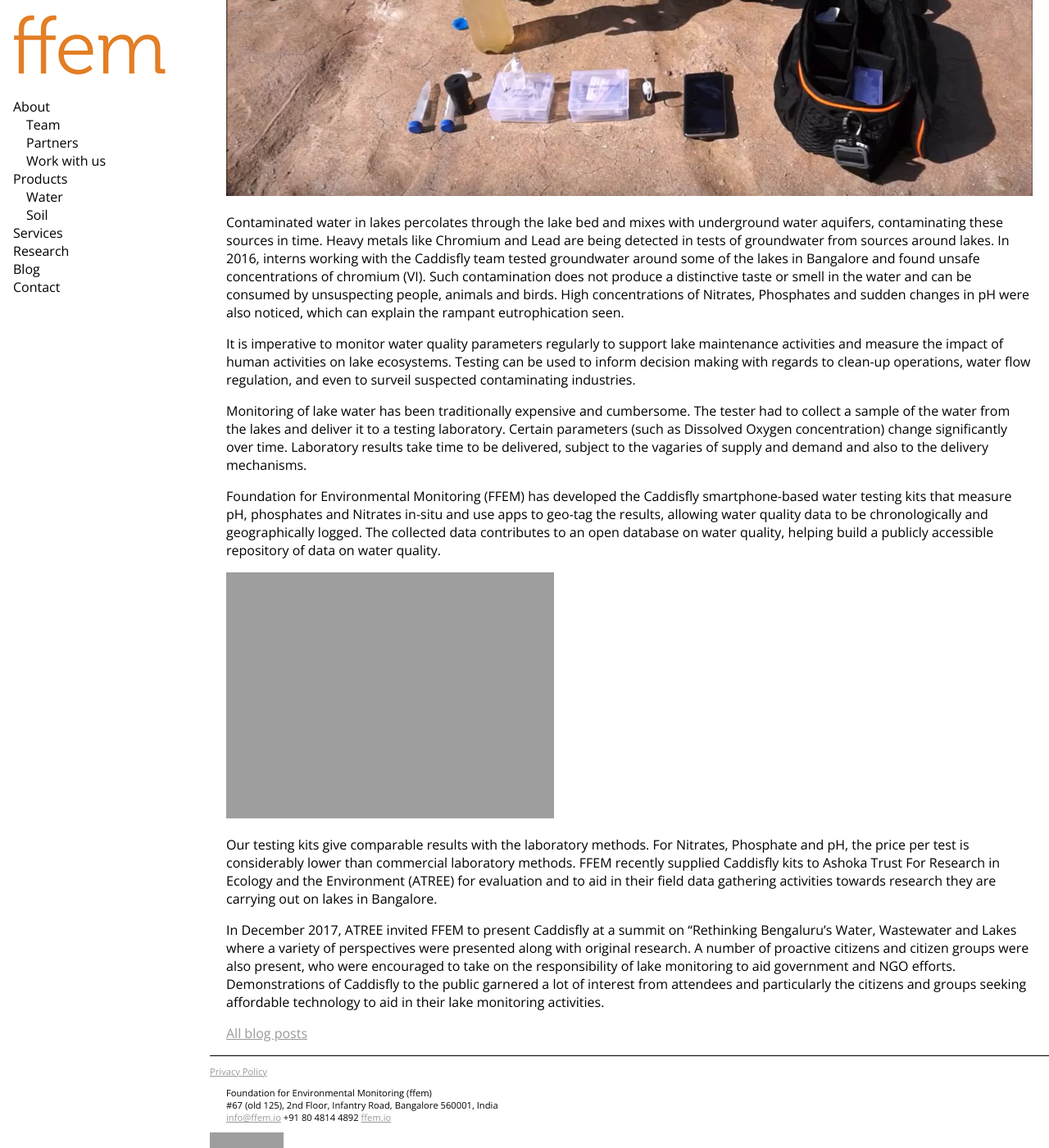
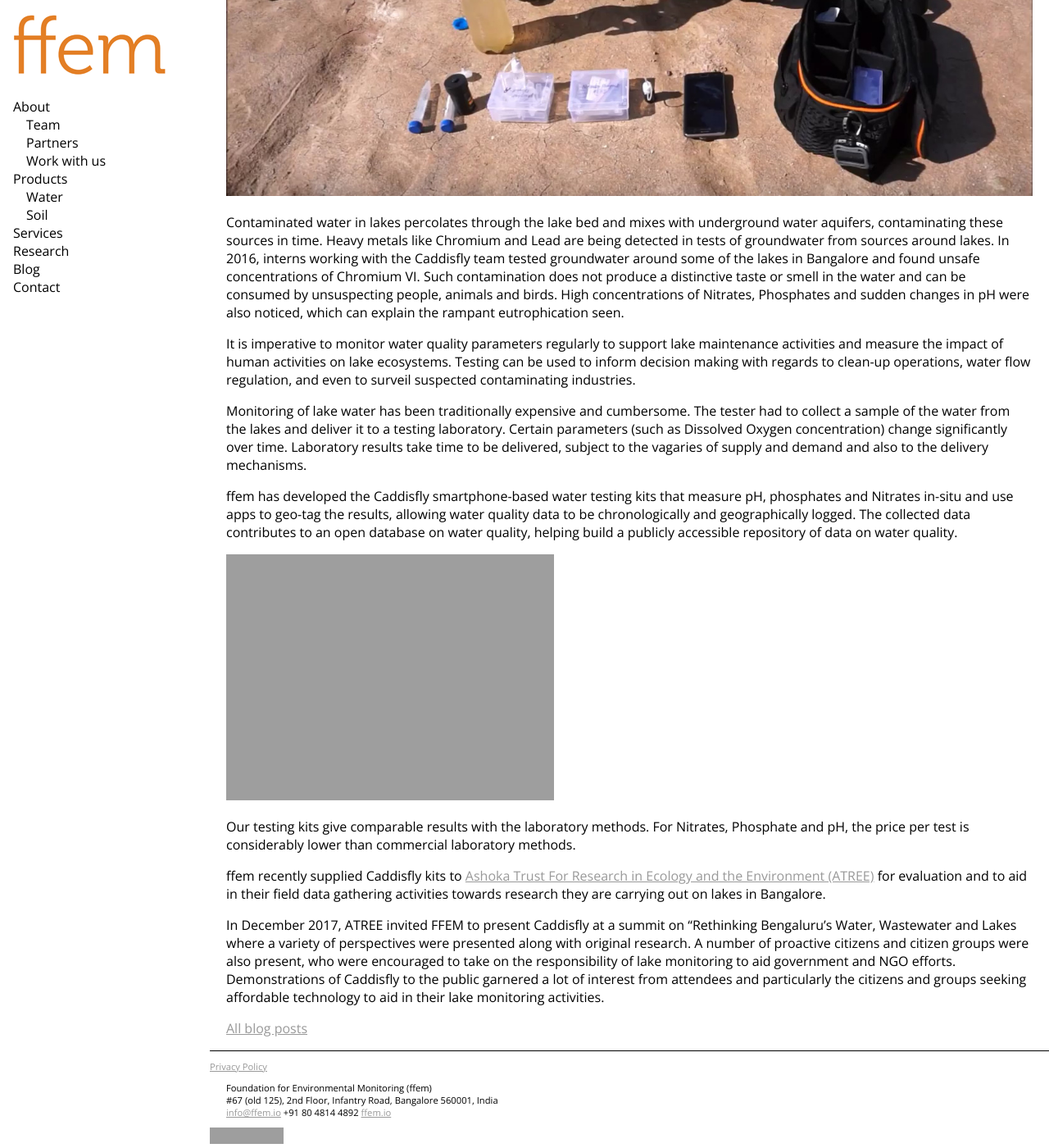
Before and after one commit to foundation-for-enviromental-monitoring/website, a Jekyll site: the page built from _posts/2018-05-03-lake-monitoring.md, in a window 1280 px wide and 1400 px high, scrolled down 658 px. Shown: the whole window at 82% size. Built offline with Jekyll 4.4.1, drawn with Linux system fonts in a browser that asks for light colours; some of the changed text lies outside the part shown; grey boxes are pictures that could not be loaded.

Commit message:
Links in blog post

```diff
--- a/_posts/2018-05-03-lake-monitoring.md
+++ b/_posts/2018-05-03-lake-monitoring.md
@@ -7,21 +7,22 @@
 
 The lakes in and around cities serve as the site for many functions: for citizens, for flora, fauna and for the water and waste management systems of the urban environment. In cities such as Bangalore, chemical, pharmaceutical and manufacturing industries discharge their effluent waste and wastewater into lakes. Lakes are becoming waste repositories for cities.
 
-In monsoon, inflammable froth is sometimes found floating above the water surface of freshwater urban lakes. Bellandur lake is one example, where heavy metal contamination has led to a toxic froth, which is a health hazard for people, plants and animals around it. The froth has reportedly caused itching, burning sensations, skin and eye irritation and respiratory problems.
+In monsoon, inflammable froth is sometimes found floating above the water surface of freshwater urban lakes. [Bellandur lake](https://en.wikipedia.org/wiki/Bellandur_Lake) is one example, where heavy metal contamination has led to a toxic froth, which is a health hazard for people, plants and animals around it. The froth has reportedly caused itching, burning sensations, skin and eye irritation and respiratory problems.
 
 ![Image]({{ site.url }}/assets/images/youtube_screenshot.jpg)
 
-Contaminated water in lakes percolates through the lake bed and mixes with underground water aquifers, contaminating these sources in time. Heavy metals like Chromium and Lead are being detected in tests of groundwater from sources around lakes. In 2016, interns working with the Caddisfly team tested groundwater around some of the lakes in Bangalore and found unsafe concentrations of chromium (VI). Such contamination does not produce a distinctive taste or smell in the water and can be consumed by unsuspecting people, animals and birds. High concentrations of Nitrates, Phosphates and sudden changes in pH were also noticed, which can explain the rampant eutrophication seen.
+Contaminated water in lakes percolates through the lake bed and mixes with underground water aquifers, contaminating these sources in time. Heavy metals like Chromium and Lead are being detected in tests of groundwater from sources around lakes. In 2016, interns working with the Caddisfly team tested groundwater around some of the lakes in Bangalore and found unsafe concentrations of Chromium VI. Such contamination does not produce a distinctive taste or smell in the water and can be consumed by unsuspecting people, animals and birds. High concentrations of Nitrates, Phosphates and sudden changes in pH were also noticed, which can explain the rampant eutrophication seen.
 
 It is imperative to monitor water quality parameters regularly to support lake maintenance activities and measure the impact of human activities on lake ecosystems. Testing can be used to inform decision making with regards to clean-up operations, water flow regulation, and even to surveil suspected contaminating industries.
 
 Monitoring of lake water has been traditionally expensive and cumbersome. The tester had to collect a sample of the water from the lakes and deliver it to a testing laboratory. Certain parameters (such as Dissolved Oxygen concentration) change significantly over time. Laboratory results take time to be delivered, subject to the vagaries of supply and demand and also to the delivery mechanisms.
 
-Foundation for Environmental Monitoring (FFEM) has developed the Caddisfly smartphone-based water testing kits that measure pH, phosphates and Nitrates in-situ and use apps to geo-tag the results, allowing water quality data to be chronologically and geographically logged. The collected data contributes to an open database on water quality, helping build a publicly accessible repository of data on water quality.
+ffem has developed the Caddisfly smartphone-based water testing kits that measure pH, phosphates and Nitrates in-situ and use apps to geo-tag the results, allowing water quality data to be chronologically and geographically logged. The collected data contributes to an open database on water quality, helping build a publicly accessible repository of data on water quality.
 
 ![Image]({{ site.url }}/assets/images/IMG_20171208_092736236.jpg)
 
 Our testing kits give comparable results with the laboratory methods. For Nitrates, Phosphate and pH, the price per test is considerably lower than commercial laboratory methods.
-FFEM recently supplied Caddisfly kits to Ashoka Trust For Research in Ecology and the Environment (ATREE) for evaluation and to aid in their field data gathering activities towards research they are carrying out on lakes in Bangalore.
+
+ffem recently supplied Caddisfly kits to [Ashoka Trust For Research in Ecology and the Environment (ATREE)](http://atree.org) for evaluation and to aid in their field data gathering activities towards research they are carrying out on lakes in Bangalore.
 
 In December 2017, ATREE invited FFEM to present Caddisfly at a summit on “Rethinking Bengaluru’s Water, Wastewater and Lakes where a variety of perspectives were presented along with original research. A number of proactive citizens and citizen groups were also present, who were encouraged to take on the responsibility of lake monitoring to aid government and NGO efforts. Demonstrations of Caddisfly to the public garnered a lot of interest from attendees and particularly the citizens and groups seeking affordable technology to aid in their lake monitoring activities.
```
